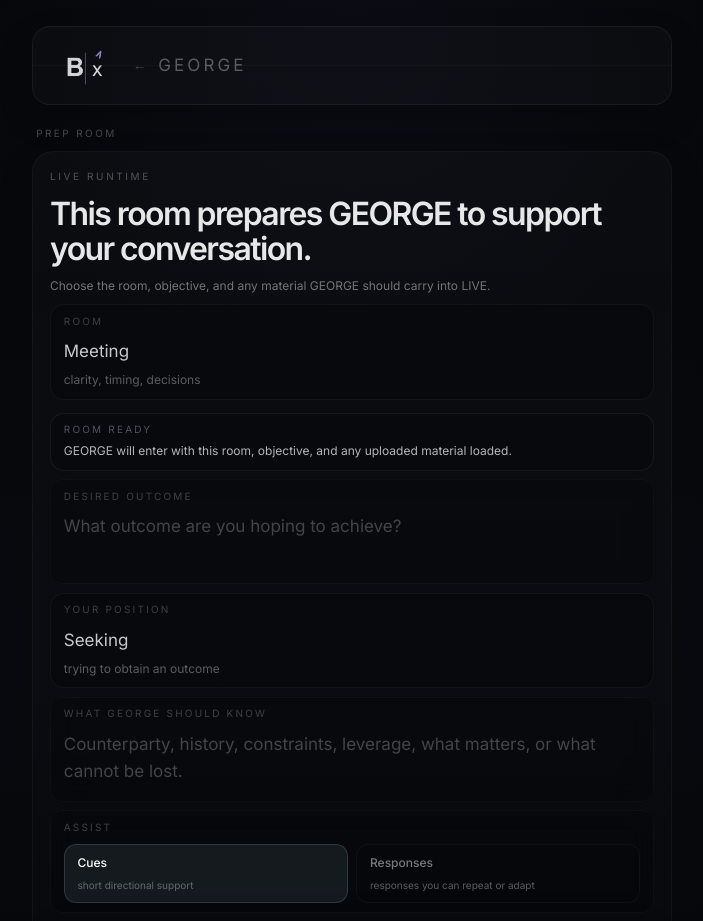
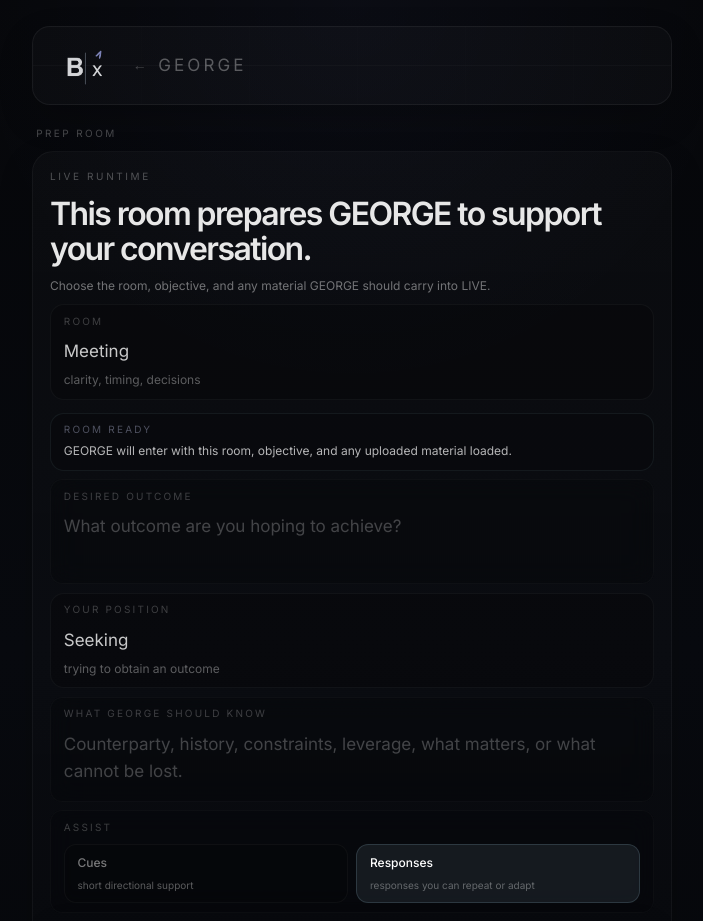
Before and after one commit to LesKemVal/ai-clarity, a Next.js app: page /george/live-entry in a window 1280 px wide. Shown: the top 921 px of the page, without its empty margins (288-991 px from the left). Built offline with nearby package versions, Linux system fonts and the light colour scheme.

Commit message:
Default LIVE prep output to repeatable lines

```diff
--- a/app/george/live-entry/LiveEntryClient.tsx
+++ b/app/george/live-entry/LiveEntryClient.tsx
@@ -243,7 +243,7 @@ export default function LiveEntryClient() {
   const [conversationType, setConversationType] = useState('Meeting')
   const [audienceType, setAudienceType] = useState('Executive')
   const [pacing, setPacing] = useState('Balanced')
-  const [outputMode, setOutputMode] = useState('Cues')
+  const [outputMode, setOutputMode] = useState('Repeatable lines')
   const [objective, setObjective] = useState('')
   const [userPosition, setUserPosition] = useState('Seeking')
   const [knownContext, setKnownContext] = useState('')
```
